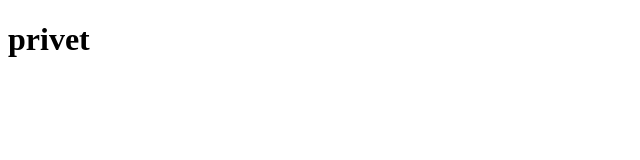
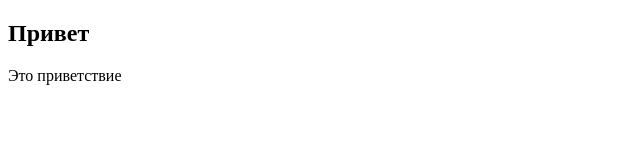
Before and after one commit to kubryak/third-project, a plain HTML site: page index.html in a window 1280 px wide. Shown: the whole page, without its empty margins (0-640 px from the left). Drawn offline with Linux system fonts and the light colour scheme.

Commit message:
Удалил заголовок, добавил другой

```diff
--- a/index.html
+++ b/index.html
@@ -9,8 +9,8 @@
 </head>
 
 <body>
-    <h1>privet</h1>
-
+    <h2>Привет</h2>
+    <p>Это <span>приветствие</span> </p>
 </body>
 
 </html>
```
